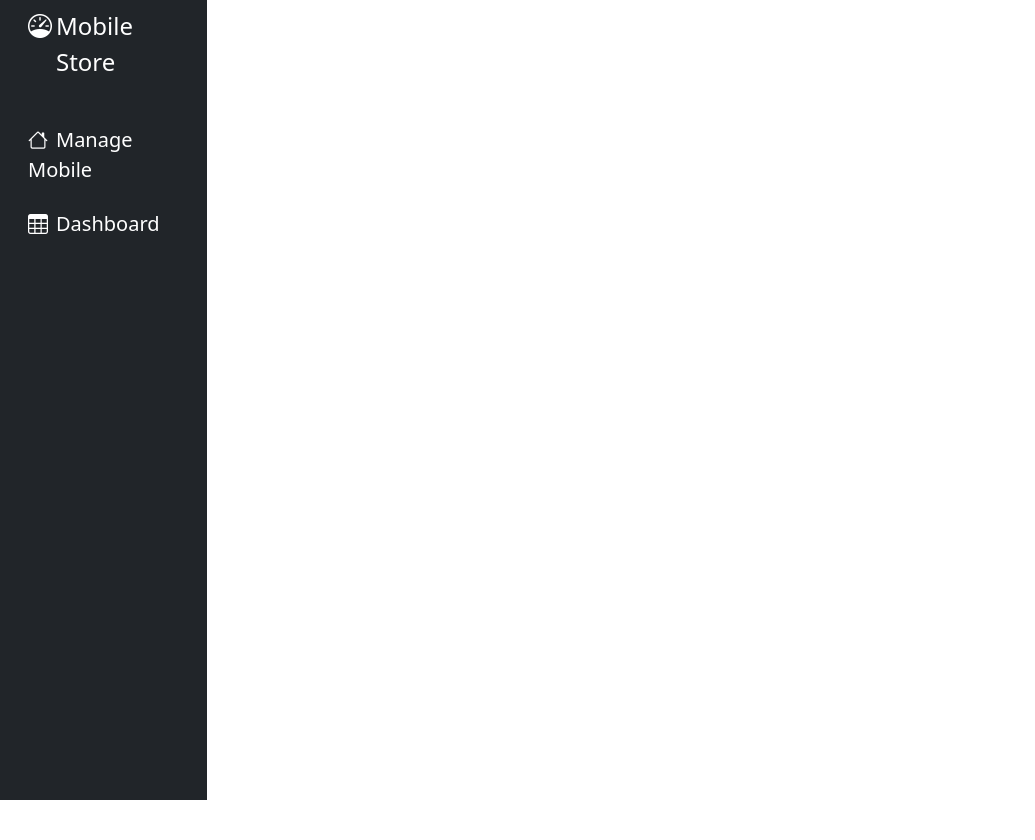
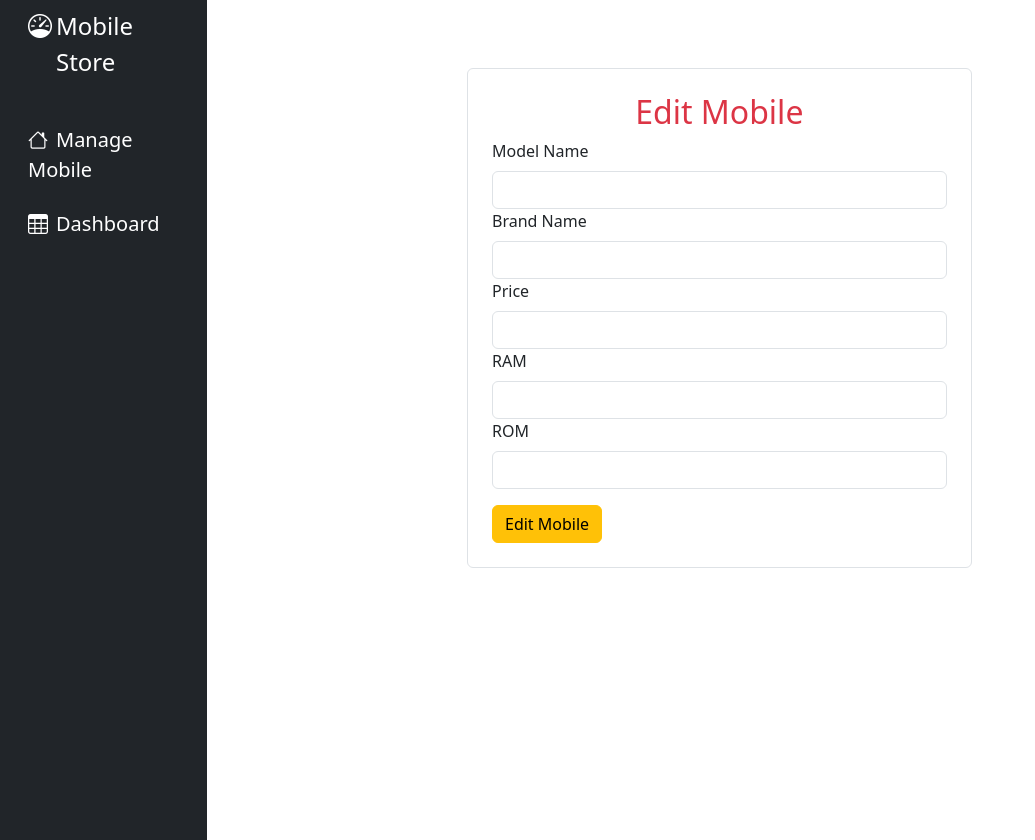
Before and after one commit to GaneshPanday07/React-Node-project, a React (Vite) app in the folder Mobile_React-crud/admin-crud/: page /edit/mobile/1 in a window 1280 px wide. Shown: the whole page, without its empty margins (0-1035 px from the left). Before the commit the page ends 800 px from the top, so only its background shows below. Built offline with nearby package versions, Linux system fonts and the light colour scheme; no server answers.

Commit message:
modified

```diff
--- a/Mobile_React-crud/admin-crud/src/App.jsx
+++ b/Mobile_React-crud/admin-crud/src/App.jsx
@@ -12,7 +12,7 @@ function App() {
                 <Route path='/' element={<Login></Login>}></Route>
                 <Route path='/add/mobile' element={<AddMobile></AddMobile>}></Route>
                 <Route path='/mobiles' element={<MobileList></MobileList>}></Route>
-                <Route path='/edit/mobile' element={<EditMobile></EditMobile>}></Route>
+                <Route path='/edit/mobile/:id' element={<EditMobile></EditMobile>}></Route>
             </Routes>
             </Sidebarmenu>
         </BrowserRouter>
--- a/Mobile_React-crud/admin-crud/src/MobleFolder/Mobiles/EditMobile.jsx
+++ b/Mobile_React-crud/admin-crud/src/MobleFolder/Mobiles/EditMobile.jsx
@@ -20,13 +20,12 @@ function EditMobile() {
             method: 'get'
         })
         .then((res) => {
-            alert('ok')
             setMobile(res.data.data)
         })
         .catch((err) => {
             alert("err...")
         })
-    })
+    }, [id])
     return(
         <Container className='align-items-center justify-content-center min-vh-100'>
             <Row className='w-100 justify-content-center'>
--- a/Mobile_React-crud/admin-crud/src/MobleFolder/Mobiles/MobileList.jsx
+++ b/Mobile_React-crud/admin-crud/src/MobleFolder/Mobiles/MobileList.jsx
@@ -24,7 +24,7 @@ function MobileList(){
         })
     }
     function handleUpdate(id) {
-        navigate('/edit/mobile' + id)
+        navigate('/edit/mobile/' + id)
     }
     useEffect(() => {
         axios({
```
